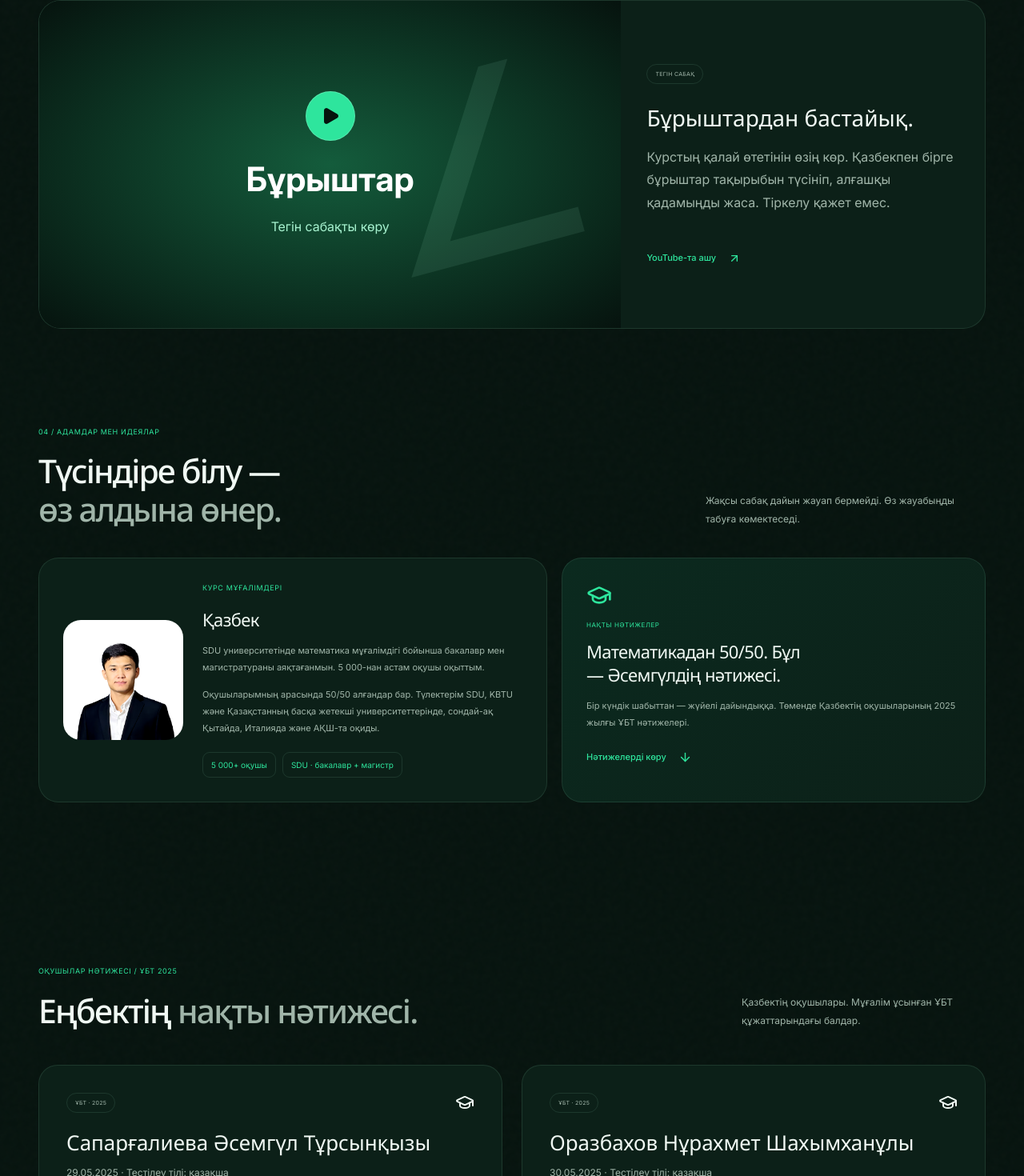
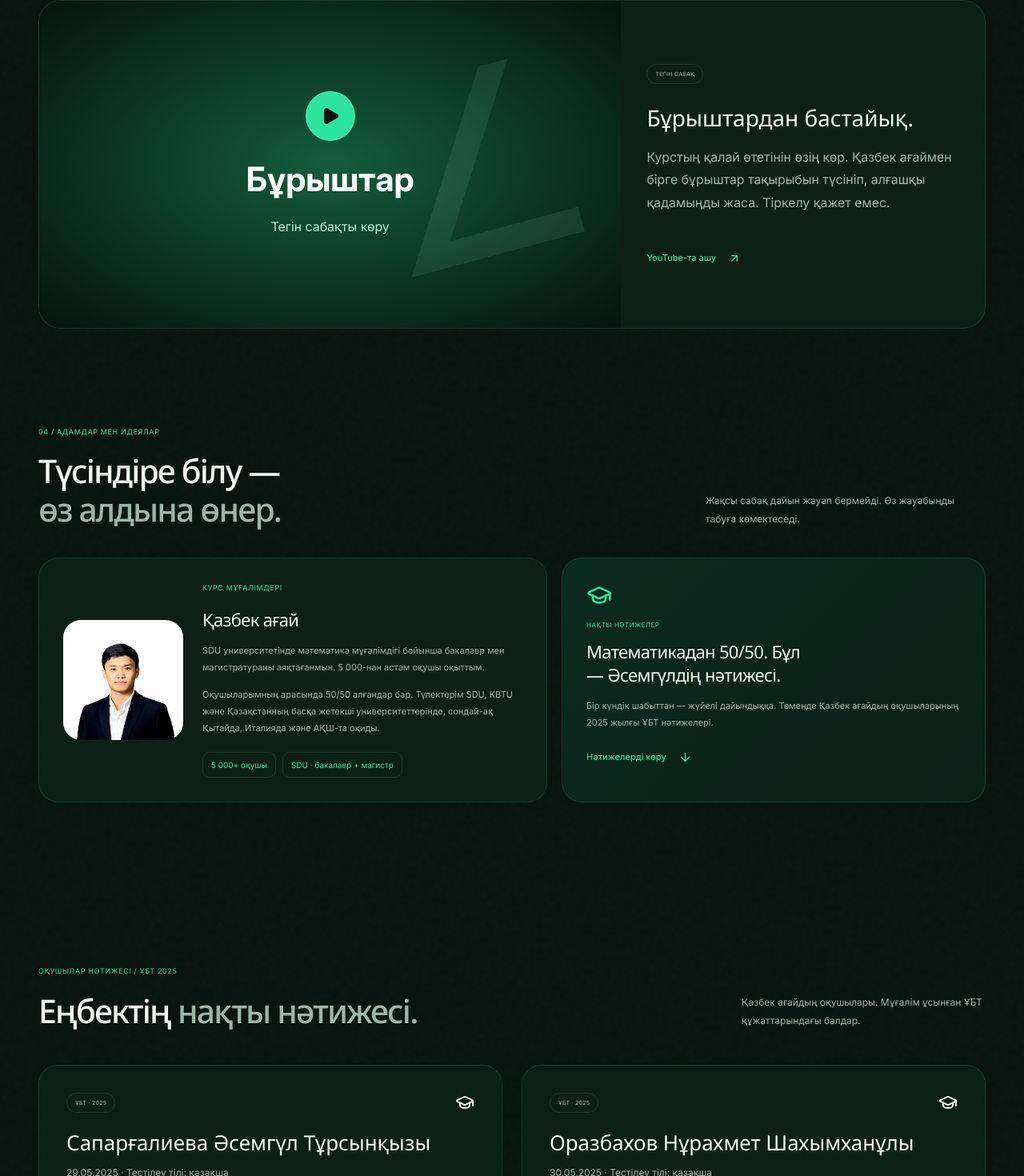
Before and after one commit to qazbekmarat03-arch/geometry, a Next.js app: page / in a window 1280 px wide. Shown: the part 2880-4350 px from the top of the page at 80% size. Built offline with nearby package versions, Linux system fonts and the light colour scheme.

Commit message:
Use Qazbek agai in landing copy

```diff
--- a/src/components/landing/geomind-landing.tsx
+++ b/src/components/landing/geomind-landing.tsx
@@ -98,9 +98,9 @@ function FreeLesson({ language }: { language: Language }) {
         </h3>
         <p>
           {t(
-            "Курстың қалай өтетінін өзің көр. Қазбекпен бірге бұрыштар тақырыбын түсініп, алғашқы қадамыңды жаса. Тіркелу қажет емес.",
-            "Посмотри, как проходят занятия. Разбери тему углов с Казбеком — без регистрации.",
-            "Experience a lesson with Qazbek. Explore angles and take your first step, without signing up.",
+            "Курстың қалай өтетінін өзің көр. Қазбек ағаймен бірге бұрыштар тақырыбын түсініп, алғашқы қадамыңды жаса. Тіркелу қажет емес.",
+            "Посмотри, как проходят занятия. Разбери тему углов с Казбек агаем — без регистрации.",
+            "Experience a lesson with Qazbek agai. Explore angles and take your first step, without signing up.",
           )}
         </p>
         <a
@@ -824,7 +824,7 @@ export function DURYSTAPLanding() {
               <div className="gm-teacher-photo">
                 <Image
                   src="/images/qazbek.png"
-                  alt="Қазбек — геометрия курсының мұғалімі"
+                  alt="Қазбек ағай — геометрия курсының мұғалімі"
                   width={500}
                   height={500}
                   sizes="(max-width: 600px) 240px, 180px"
@@ -834,7 +834,7 @@ export function DURYSTAPLanding() {
                 <span className="gm-eyebrow">
                   {t("КУРС МҰҒАЛІМДЕРІ", "ПРЕПОДАВАТЕЛИ", "YOUR TEACHERS")}
                 </span>
-                <h3>{t("Қазбек", "Казбек", "Qazbek")}</h3>
+                <h3>{t("Қазбек ағай", "Казбек агай", "Qazbek agai")}</h3>
                 <p>
                   {t(
                     "SDU университетінде математика мұғалімдігі бойынша бакалавр мен магистратураны аяқтағанмын. 5 000-нан астам оқушы оқыттым.",
@@ -876,9 +876,9 @@ export function DURYSTAPLanding() {
               </h3>
               <p>
                 {t(
-                  "Бір күндік шабыттан — жүйелі дайындыққа. Төменде Қазбектің оқушыларының 2025 жылғы ҰБТ нәтижелері.",
-                  "От вдохновения — к системной подготовке. Ниже результаты учеников Казбека на ЕНТ 2025.",
-                  "From inspiration to consistent preparation. See Qazbek’s students’ 2025 UNT results below.",
+                  "Бір күндік шабыттан — жүйелі дайындыққа. Төменде Қазбек ағайдың оқушыларының 2025 жылғы ҰБТ нәтижелері.",
+                  "От вдохновения — к системной подготовке. Ниже результаты учеников Казбек агая на ЕНТ 2025.",
+                  "From inspiration to consistent preparation. See Qazbek agai’s students’ 2025 UNT results below.",
                 )}
               </p>
               <a href="#results" className="gm-text-link">
@@ -912,9 +912,9 @@ export function DURYSTAPLanding() {
             </div>
             <p>
               {t(
-                "Қазбектің оқушылары. Мұғалім ұсынған ҰБТ құжаттарындағы балдар.",
-                "Ученики Казбека. Баллы из предоставленных преподавателем документов ЕНТ.",
-                "Qazbek’s students. Scores from UNT documents provided by their teacher.",
+                "Қазбек ағайдың оқушылары. Мұғалім ұсынған ҰБТ құжаттарындағы балдар.",
+                "Ученики Казбек агая. Баллы из предоставленных преподавателем документов ЕНТ.",
+                "Qazbek agai’s students. Scores from UNT documents provided by their teacher.",
               )}
             </p>
           </div>
```
